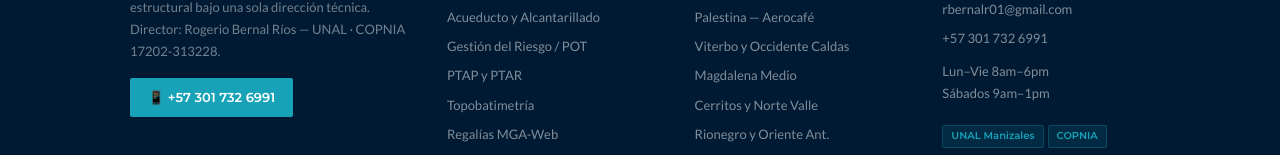
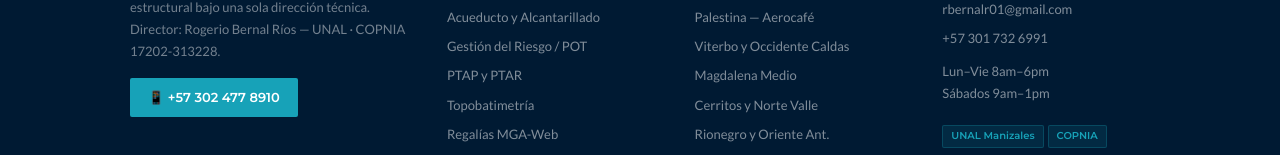
Before and after one commit to rogerrunner/ingenieriabernal, a React (Vite) app: page /blog/cambios-normativos-ingenieria-hidraulica-2026 in a window 1280 px wide. Shown: the part 2904-3059 px from the top of the page. Built offline with nearby package versions, Linux system fonts and the light colour scheme; a web font is replaced by a local one.

Commit message:
Update contact numbers in Footer component

```diff
--- a/src/components/Footer.tsx
+++ b/src/components/Footer.tsx
@@ -51,9 +51,9 @@ export default function Footer() {
             <p style={{ color: 'rgba(255,255,255,0.45)', fontSize: 13, lineHeight: 1.7, marginBottom: 16 }}>
               Hidráulica, geotecnia, arquitectura, ambiental y estructural bajo una sola dirección técnica. Director: Rogerio Bernal Ríos — UNAL · COPNIA 17202-313228.
             </p>
-            <a href="https://wa.me/573017326991?text=Hola%2C%20me%20interesa%20una%20consultoría%20con%20BIC"
+            <a href="https://wa.me/573024778910?text=Hola%2C%20me%20interesa%20una%20consultoría%20con%20BIC"
               style={{ display: 'inline-flex', alignItems: 'center', gap: 8, background: '#17A2B8', color: '#fff', padding: '9px 18px', borderRadius: 2, fontSize: 13, fontWeight: 600, textDecoration: 'none', fontFamily: "'Montserrat', sans-serif" }}>
-              📱 +57 301 732 6991
+              📱 +57 302 477 8910
             </a>
           </div>
 
@@ -86,7 +86,7 @@ export default function Footer() {
             <h4 style={{ color: '#fff', fontFamily: "'Montserrat', sans-serif", fontWeight: 700, fontSize: 12, letterSpacing: '0.1em', textTransform: 'uppercase', marginBottom: 16 }}>Contacto</h4>
             <p style={{ ...lnk, cursor: 'default' }}>Calle 65A #23B-24<br />Manizales, Caldas · Colombia</p>
             <a href="mailto:rbernalr01@gmail.com" style={lnk}>rbernalr01@gmail.com</a>
-            <a href="https://wa.me/573017326991" style={lnk}>+57 301 732 6991</a>
+            <a href="https://wa.me/573024778910" style={lnk}>+57 301 732 6991</a>
             <p style={{ ...lnk, cursor: 'default', marginTop: 12 }}>Lun–Vie 8am–6pm<br />Sábados 9am–1pm</p>
             <div style={{ marginTop: 16 }}>
               {['UNAL Manizales', 'COPNIA', 'TOEFL 98'].map(b => (
```
